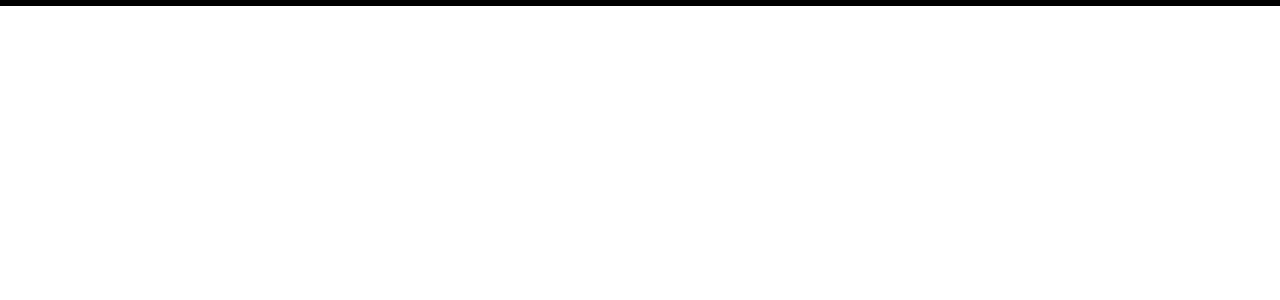
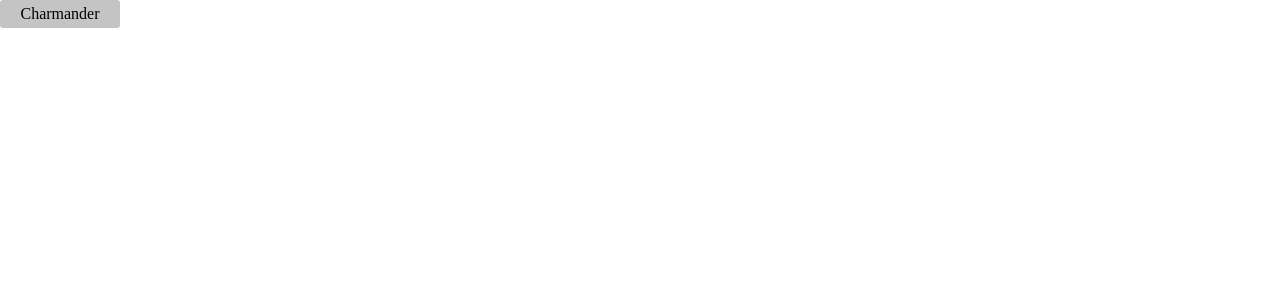
Before and after one commit to ThiagoSilvaMorato/pokedex, a React (Create React App) app: page / in a window 1280 px wide. Shown: the top 300 px of the page. Built offline with nearby package versions, Linux system fonts and the light colour scheme.

Commit message:
Criado o componente 'SquareBadge'

```diff
--- a/src/App.jsx
+++ b/src/App.jsx
@@ -4,7 +4,8 @@
 
 // import { Header } from "./components/Header/";
 // import { PokePhoto } from "./components/PokePhoto/";
-import { Footer } from "./components/Footer";
+// import { Footer } from "./components/Footer";
+import { SquareBadge } from "./components/SquareBadge";
 
 import "./index.css";
 
@@ -12,7 +13,7 @@
   return (
     <BrowserRouter>
       <Routes>
-        <Route path='/' exact element={<Footer />} />
+        <Route path='/' exact element={<SquareBadge />} />
       </Routes>
     </BrowserRouter>
   );
--- /dev/null
+++ b/src/components/SquareBadge/index.jsx
@@ -0,0 +1,9 @@
+import "./style.scss";
+
+export function SquareBadge() {
+  return (
+    <div className='square-badge'>
+      <p>Charmander</p>
+    </div>
+  );
+}
--- /dev/null
+++ b/src/components/SquareBadge/style.scss
@@ -0,0 +1,13 @@
+.square-badge {
+  background: #c4c4c4;
+  max-width: 120px;
+  max-height: 50px;
+  width: 100%;
+  height: 100%;
+  padding: 5px 0;
+  border-radius: 3px;
+
+  display: flex;
+  justify-content: center;
+  align-items: center;
+}
```
